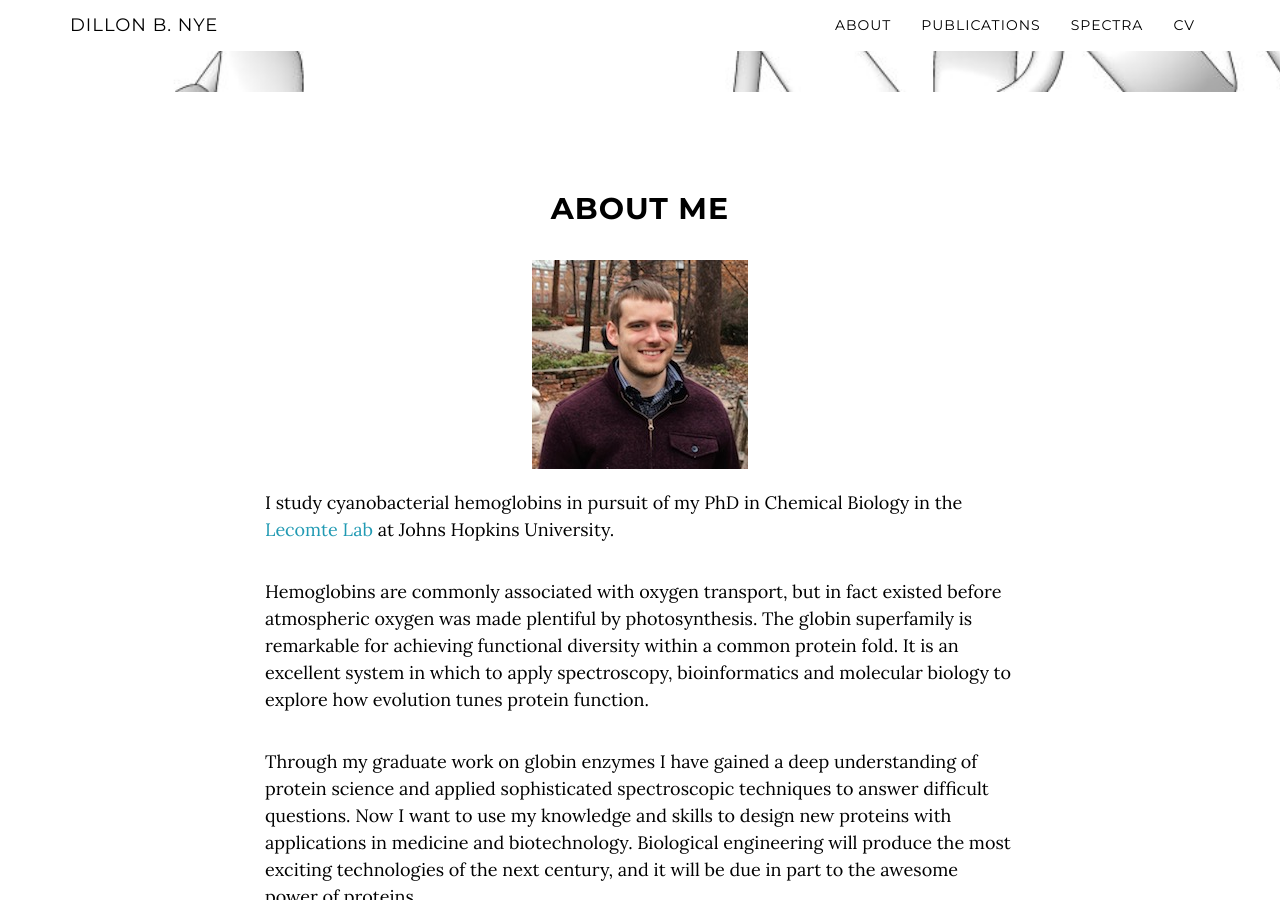
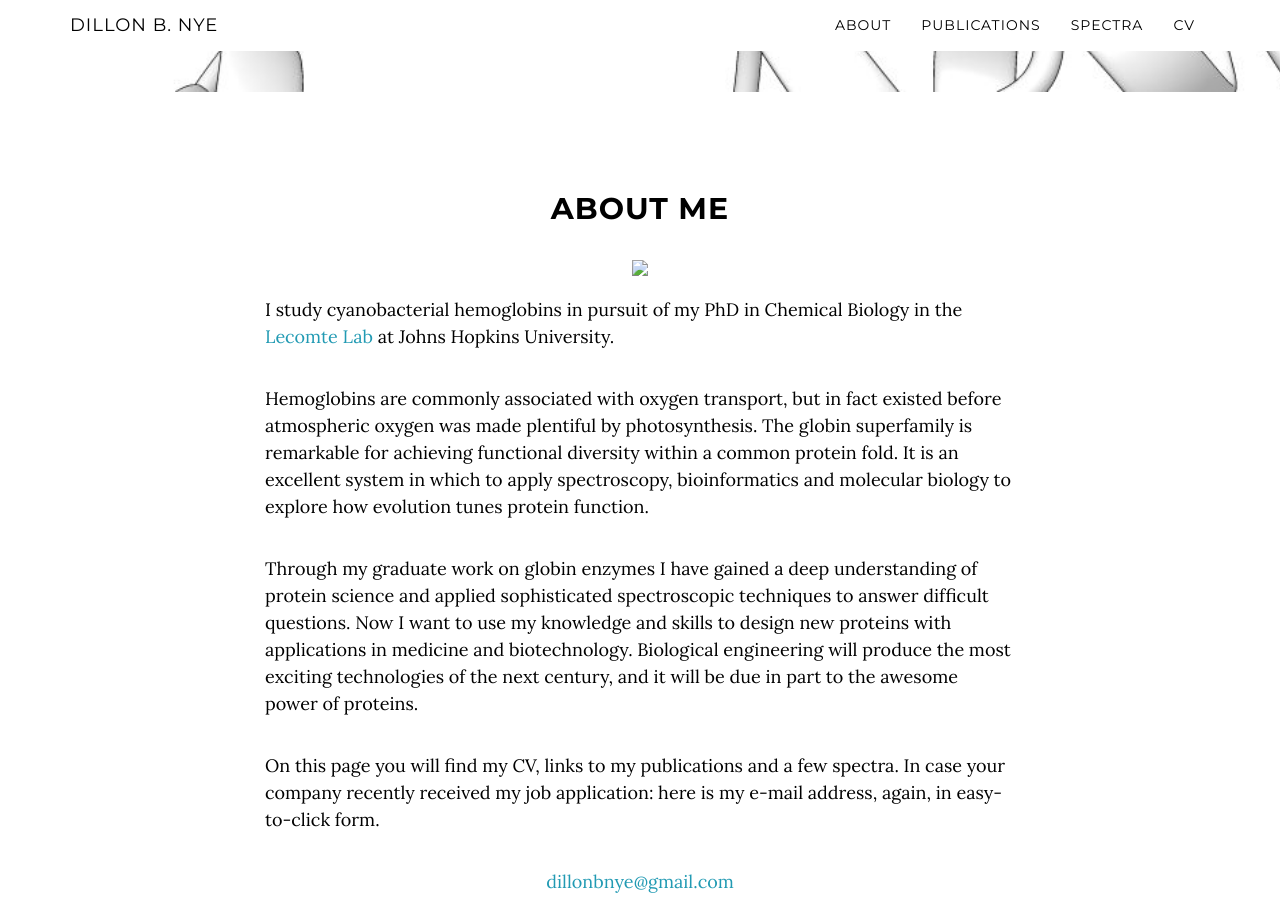
Before and after one commit to dillonbnye/webcv2, a Jekyll site: the page built from index.html, in a window 1280 px wide and 900 px high, scrolled down 808 px. Built offline with Jekyll 4.4.1, drawn with Linux system fonts in a browser that asks for light colours; nearby versions of some CDN libraries.

Commit message:
Update about.html

```diff
--- a/_includes/about.html
+++ b/_includes/about.html
@@ -8,7 +8,7 @@
         <div class="row">
             <div class="col-lg-8 col-lg-offset-2 text-center">
                 <h2>About Me</h2>
-                <img src = "{{ site.baseurl }}/img/headshot.jpg">
+                <img src = "dillonbnye.github.io/webcv2/img/headshot.jpg">
             </div>
             <div class="col-lg-8 col-lg-offset-2 text-left">
                 <p>I study cyanobacterial hemoglobins in pursuit of my PhD in Chemical Biology in the <a href="http://sites.krieger.jhu.edu/lecomte-lab/">Lecomte Lab</a> at Johns Hopkins University.
```
